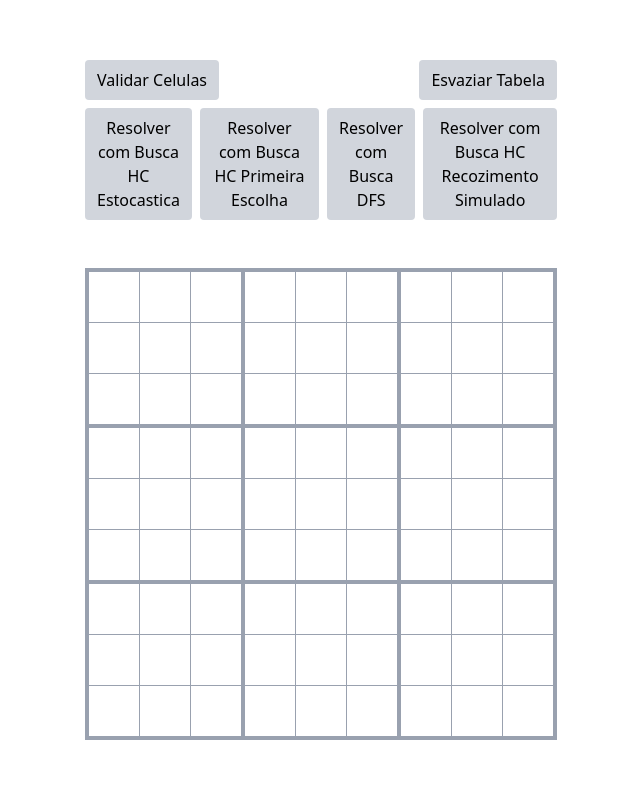
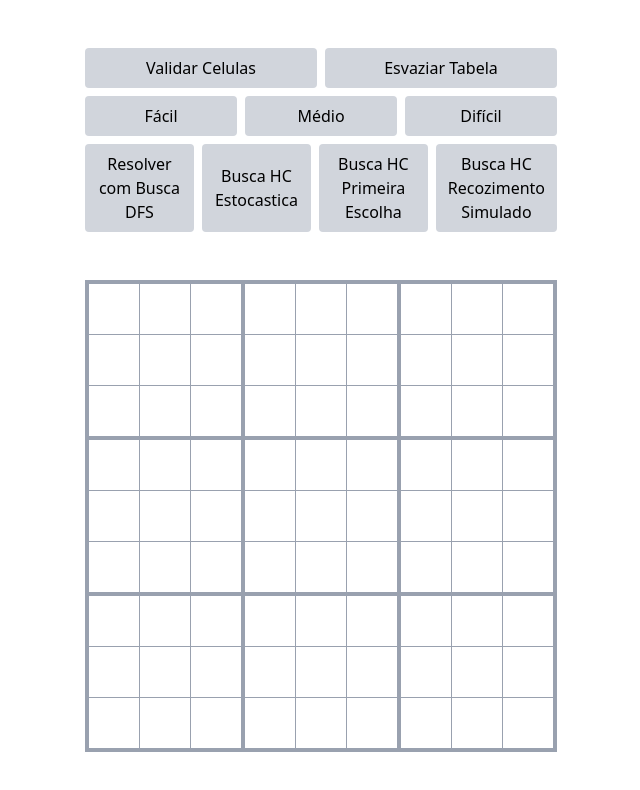
Before and after one commit to joao-smartins/sudoku, a Next.js app: page / in a window 1280 px wide. Shown: the top 790 px of the page, without its empty margins (319-959 px from the left). Built offline with nearby package versions, Linux system fonts and the light colour scheme.

Commit message:
feat: modelos iniciais padrao, apagar celula e reorganizarcao dos botoes

```diff
--- a/src/app/components/Tabela/Tabela.tsx
+++ b/src/app/components/Tabela/Tabela.tsx
@@ -1,7 +1,13 @@
 import { buscaPorProfundidade } from "@/app/utils/buscasCegas";
 import { buscaHCEstocastica, buscaHCPrimeiraEscolha, buscaHCRecozimentoSimulado } from "@/app/utils/buscasInformadas";
-import { blocoPermitidoPosInsercao, colunaPermitidaPosInsercao, linhaPermitidaPosInsercao, verificarQualOBloco } from "@/app/utils/funcoes";
+import { blocoPermitidoPosInsercao, colunaPermitidaPosInsercao, linhaPermitidaPosInsercao, tabelaPossuiCelulaInvalida, verificarQualOBloco } from "@/app/utils/funcoes";
 import { TabelaSudoku, TabelaSudokuProps } from "@/app/utils/tipos";
+import {
+  carregarModelo,
+  SUDOKU_DIFICIL,
+  SUDOKU_FACIL,
+  SUDOKU_MEDIO,
+} from "@/app/utils/modelosSudoku";
 import BotaoTabela from "../Botao/BotaoTabela";
 
 const Tabela = (props: TabelaSudokuProps) => {
@@ -111,7 +117,25 @@ const Tabela = (props: TabelaSudokuProps) => {
     });
   }
 
+  const handleDeletarValorCelula = (linha: number, coluna: number) => {
+    setTabela((prevTabela) => {
+      if (!prevTabela) return undefined;
+      const novaTabela = [...prevTabela];
+      novaTabela[linha] = [...novaTabela[linha]];
+      novaTabela[linha][coluna] = {
+        ...novaTabela[linha][coluna],
+        valor: null,
+        permitida: true,
+      };
+      revalidarTodasCelulas(novaTabela);
+      return novaTabela;
+    });
+  }
+
   const handleKeyDown = (e: React.KeyboardEvent<HTMLButtonElement>, linha: number, coluna: number) => {
+    if (e.key === "Backspace" || e.key === "Delete" || e.key === "0") {
+      handleDeletarValorCelula(linha, coluna);
+    }
     if (Number.isNaN(Number(e.key))) return;
     const novoValor = Number(e.key);
     if (novoValor < 1 || novoValor > 9) return;
@@ -135,7 +159,17 @@ const Tabela = (props: TabelaSudokuProps) => {
     });
   }
 
+  const verificarTabelaValida = () => {
+    const tabelaInvalida = tabelaPossuiCelulaInvalida(tabela);
+    if (tabelaInvalida) {
+      alert("A tabela possui células inválidas. Por favor, corrija-as antes de tentar resolver o Sudoku.");
+      return false;
+    }
+    return true;
+  }
+
   const handleBuscaProfundidade = () => {
+    if (!verificarTabelaValida()) return;
     const tabelaResolvida = buscaPorProfundidade(tabela);
     if (tabelaResolvida) {
       setTabela(tabelaResolvida);
@@ -145,6 +179,7 @@ const Tabela = (props: TabelaSudokuProps) => {
   };
 
   const handleBuscaHCEstocastica = () => {
+    if (!verificarTabelaValida()) return;
     const tabelaResolvida = buscaHCEstocastica(tabela);
     if (tabelaResolvida) {
       setTabela(tabelaResolvida);
@@ -154,6 +189,7 @@ const Tabela = (props: TabelaSudokuProps) => {
   }
 
   const handleBuscaHCPrimeiraEscolha = () => {
+    if (!verificarTabelaValida()) return;
     const tabelaResolvida = buscaHCPrimeiraEscolha(tabela);
     if (tabelaResolvida) {
       setTabela(tabelaResolvida);
@@ -163,6 +199,7 @@ const Tabela = (props: TabelaSudokuProps) => {
   };
 
   const handleBuscaHCRecozimentoSimulado = () => {
+    if (!verificarTabelaValida()) return;
     const tabelaResolvida = buscaHCRecozimentoSimulado(tabela);
     if (tabelaResolvida) {
       setTabela(tabelaResolvida);
@@ -171,7 +208,9 @@ const Tabela = (props: TabelaSudokuProps) => {
     }
   }
 
-
+  const handleCarregarModelo = (modelo: number[][]) => {
+    setTabela(carregarModelo(modelo));
+  };
 
   const classeBordaPorQuadrante = (linha: number, coluna: number) => {
     const bordaDireita = (coluna + 1) % 3 === 0 && coluna !== 8 ? "border-r-4" : "";
@@ -179,22 +218,25 @@ const Tabela = (props: TabelaSudokuProps) => {
     return `border border-gray-400 ${bordaDireita} ${bordaInferior}`;
   }
 
-  const classeBotaoGenerico = 'py-2 bg-gray-300 hover:bg-gray-600 hover:text-white px-3 rounded';
+  const classeBotaoGenerico = 'flex-1 py-2 bg-gray-300 hover:bg-gray-600 hover:text-white px-3 rounded';
 
   return (
     <div>
-        <div className="flex flex-col gap-2 max-w-118">
-          <div className="flex justify-between gap-2">
+        <div className="flex flex-col gap-2 max-w-73 sm:max-w-118">
+          <div className="flex flex-wrap justify-between gap-2">
             <button className={classeBotaoGenerico} onClick={() => revalidarTodasCelulas(tabela)}>Validar Celulas</button>
             <button className={classeBotaoGenerico} onClick={() => esvaziarTabela()}>Esvaziar Tabela</button>
-
           </div>
-          <div  className="flex justify-between gap-2">
-              <button className={classeBotaoGenerico} onClick={() => handleBuscaHCEstocastica()}>Resolver com Busca HC Estocastica</button>
-              <button className={classeBotaoGenerico} onClick={() => handleBuscaHCPrimeiraEscolha()}>Resolver com Busca HC Primeira Escolha</button>
+          <div className="flex flex-wrap justify-between gap-2">
+            <button className={classeBotaoGenerico} onClick={() => handleCarregarModelo(SUDOKU_FACIL)}>Fácil</button>
+            <button className={classeBotaoGenerico} onClick={() => handleCarregarModelo(SUDOKU_MEDIO)}>Médio</button>
+            <button className={classeBotaoGenerico} onClick={() => handleCarregarModelo(SUDOKU_DIFICIL)}>Difícil</button>
+          </div>
+          <div  className="flex flex-wrap justify-between gap-2">
               <button className={classeBotaoGenerico} onClick={() => handleBuscaProfundidade()}>Resolver com Busca DFS</button>
-              <button className={classeBotaoGenerico} onClick={() => handleBuscaHCRecozimentoSimulado()}>Resolver com Busca HC Recozimento Simulado</button>
-
+              <button className={classeBotaoGenerico} onClick={() => handleBuscaHCEstocastica()}>Busca HC Estocastica</button>
+              <button className={classeBotaoGenerico} onClick={() => handleBuscaHCPrimeiraEscolha()}>Busca HC Primeira Escolha</button>
+              <button className={classeBotaoGenerico} onClick={() => handleBuscaHCRecozimentoSimulado()}>Busca HC Recozimento Simulado</button>
           </div>
         </div>
       <br />
--- a/src/app/utils/funcoes.ts
+++ b/src/app/utils/funcoes.ts
@@ -334,3 +334,19 @@ export const retornarCelulaNaoPreenchidaAleatoria = (tabela: TabelaSudoku) => {
   );
   return {celula: celulasNaoPreenchidas[indexCelulaAleatoria], tamanho: celulasNaoPreenchidas.length};
 };
+
+export const tabelaPossuiCelulaInvalida = (tabela: TabelaSudoku) => {
+  let encontrou : boolean = false;
+  for (let i = 0; i < 9 && !encontrou; i++) {
+    for (let j = 0; j < 9 && !encontrou; j++) {
+      const celula = tabela[i][j];
+      if(celula.valor !== null){
+        const celulaValida = verificarCelulaPreInsercao(tabela, i, j, celula.valor);
+        if(!celulaValida){
+          encontrou = true;
+        }
+      }
+    }
+  }
+  return encontrou;
+}
--- /dev/null
+++ b/src/app/utils/modelosSudoku.ts
@@ -0,0 +1,50 @@
+import { TabelaSudoku } from "./tipos";
+
+export const SUDOKU_FACIL: number[][] = [
+  [0, 0, 0, 9, 0, 0, 0, 0, 0],
+  [0, 0, 7, 1, 3, 6, 5, 0, 0],
+  [0, 0, 4, 7, 0, 5, 6, 0, 0],
+  [0, 3, 5, 0, 0, 0, 1, 9, 6],
+  [0, 2, 0, 0, 0, 0, 0, 4, 0],
+  [1, 4, 8, 0, 0, 0, 3, 7, 0],
+  [0, 0, 2, 4, 0, 3, 7, 0, 0],
+  [0, 0, 1, 6, 7, 8, 4, 0, 0],
+  [0, 0, 0, 0, 0, 1, 0, 0, 0],
+];
+
+export const SUDOKU_MEDIO: number[][] = [
+  [0, 0, 0, 0, 0, 0, 0, 0, 0],
+  [7, 9, 2, 5, 0, 0, 1, 6, 4],
+  [6, 0, 0, 0, 7, 0, 0, 0, 3],
+  [9, 7, 0, 0, 0, 1, 0, 3, 2],
+  [0, 0, 8, 7, 0, 3, 4, 0, 0],
+  [0, 3, 0, 2, 0, 0, 0, 8, 0],
+  [8, 0, 0, 0, 6, 0, 0, 0, 5],
+  [3, 6, 5, 0, 0, 2, 7, 4, 8],
+  [0, 0, 0, 0, 0, 0, 0, 0, 0],
+];
+
+export const SUDOKU_DIFICIL: number[][] = [
+  [0, 7, 0, 0, 0, 0, 0, 9, 0],
+  [0, 4, 0, 0, 0, 8, 7, 0, 0],
+  [1, 0, 0, 9, 0, 0, 0, 0, 0],
+  [0, 0, 0, 0, 4, 0, 0, 3, 0],
+  [6, 0, 0, 1, 0, 0, 4, 0, 0],
+  [0, 1, 0, 0, 0, 0, 5, 0, 0],
+  [0, 9, 0, 0, 7, 0, 3, 0, 8],
+  [0, 0, 0, 0, 8, 0, 2, 5, 0],
+  [5, 0, 0, 6, 3, 0, 0, 0, 9],
+];
+
+export const carregarModelo = (modelo: number[][]): TabelaSudoku => {
+  return modelo.map((linha, i) =>
+    linha.map((valor, j) => ({
+      valor: valor === 0 ? null : valor,
+      coluna: j,
+      linha: i,
+      permitida: true,
+      selecionada: false,
+      possibilidades: [1, 2, 3, 4, 5, 6, 7, 8, 9],
+    }))
+  );
+};
```
